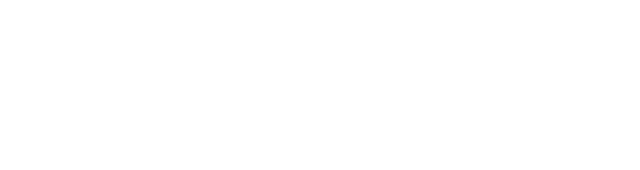
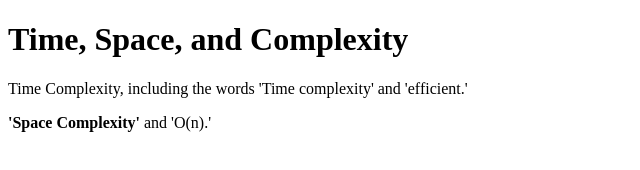
Before and after one commit to acciojob/time-and-space-complexity-Wmlster, a website: page main.html in a window 1280 px wide. Shown: the whole page, without its empty margins (0-640 px from the left). Drawn offline with Linux system fonts and the light colour scheme.

Commit message:
created a submission

```diff
--- a/main.html
+++ b/main.html
@@ -11,6 +11,11 @@
     <script type="text/javascript" src="./script.js">
 </script>
 
+	<h1>Time, Space, and Complexity</h1>
+	<p>Time Complexity, including the words 'Time complexity' and 'efficient.'</p>
+	<p> <b>'Space Complexity'</b> and 'O(n).'</p>
+
+
 </body>
 
 </html>
```
